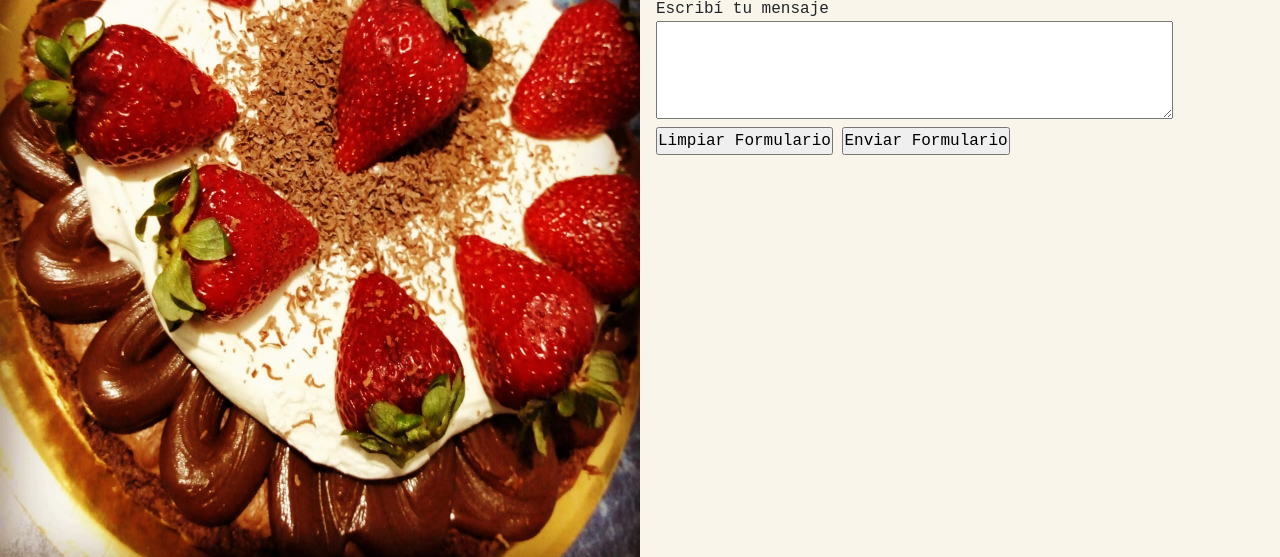
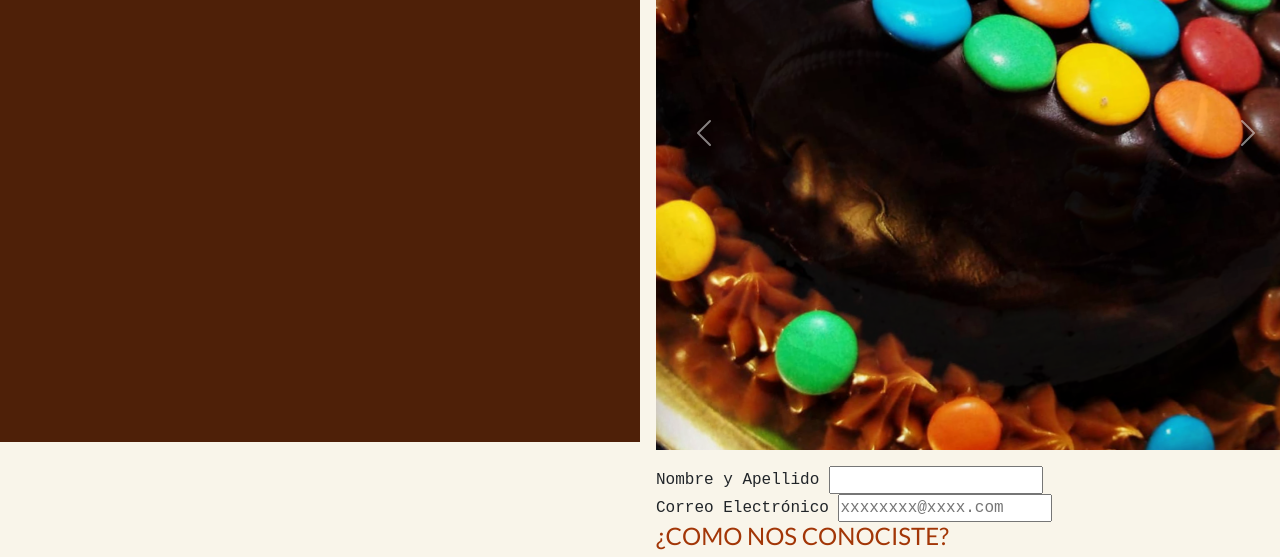
Before and after one commit to Paulina-super/Proyecto, a plain HTML site: page index_paulasosa.html in a window 1280 px wide. Shown: the part 3405-3962 px from the top of the page. Drawn offline with nearby package versions, Linux system fonts and the light colour scheme; a web font is replaced by a local one.

Commit message:
sarasa
gegr

```diff
--- a/index_paulasosa.html
+++ b/index_paulasosa.html
@@ -38,14 +38,16 @@
         <section id="home">
             <!-- HOME: FALTA VIDEO REAL VA A QUEDAR POR DETRAS CUANDO HACES SCROLL-->
 
-            <video src="Imagenes/Video.mp4" controls>
+            <video src="Imagenes/Video.mp4" muted autoplay loop></video>
 
         </section>
 
 
         <!-- NUESTROS PRODUCTOS: FALTA TEXTO REAL-->
         <section id="productos">
-           <div class="titulo"><h3>Productos</h3></div>
+            <div class="titulo">
+                <h3>Productos</h3>
+            </div>
 
             <div class="imagen1">
                 <img src="Imagenes/Torta4.png" alt="Torta Selva Negra">
@@ -79,7 +81,9 @@
 
         <section id="servicios">
             <!--Nuestros Servicios: FALTA TEXTO REAL Y VAN A CAMBIAR LAS IMAGENES-->
-            <div class="titulo1"><h3>Servicios</h3></div>
+            <div class="titulo1">
+                <h3>Servicios</h3>
+            </div>
             <div class="catering">
                 <img src="Imagenes/Catering.png" alt="Catering">
             </div>
@@ -119,12 +123,32 @@
 
         <section id="contacto">
 
-            <div class="imagenContactos">
-                <img src="Imagenes/Frutillas.jpeg" alt="imagen">
-            </div>
-            <div class="formulario">
+
+
 
             <h3>Contacto</h3>
+            <div id="carouselExampleFade" class="carousel slide carousel-fade" data-bs-ride="carousel">
+                <div class="carousel-inner">
+                    <div class="carousel-item active">
+                        <img src="Imagenes/Carrusel1.png" class="d-block w-100" alt="Torta Rocklets">
+                    </div>
+                    <div class="carousel-item">
+                        <img src="Imagenes/Carrusel2.png" class="d-block w-100" alt="Torta Oreo">
+                    </div>
+                    <div class="carousel-item">
+                        <img src="Imagenes/Carrusel3.png" class="d-block w-100" alt="Torta Frutillas">
+                    </div>
+                </div>
+                <button class="carousel-control-prev" type="button" data-bs-target="#carouselExampleFade" data-bs-slide="prev">
+                      <span class="carousel-control-prev-icon" aria-hidden="true"></span>
+                      <span class="visually-hidden">Previous</span>
+                    </button>
+                <button class="carousel-control-next" type="button" data-bs-target="#carouselExampleFade" data-bs-slide="next">
+                      <span class="carousel-control-next-icon" aria-hidden="true"></span>
+                      <span class="visually-hidden">Next</span>
+                    </button>
+            </div>
+            <div class="formulario"></div>
             <form>
                 <label for="nombre">Nombre y Apellido</label>
                 <input type="text" placeholder="Nombre Apellido" value=" ">
```
Also changed, not shown: Imagenes/Carrusel1.png (added), Imagenes/Carrusel2.png (added), Imagenes/Carrusel3.png (added). Lines whose indentation alone changed are shown as unchanged.
